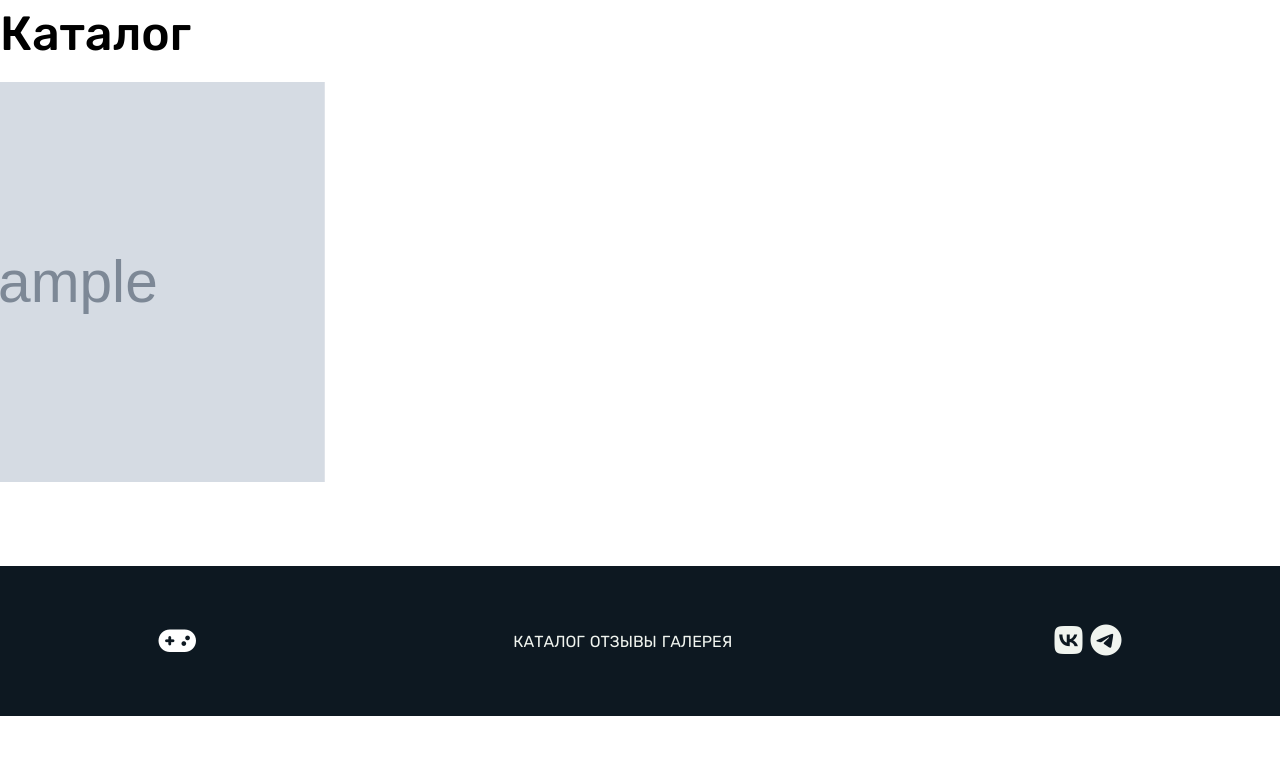
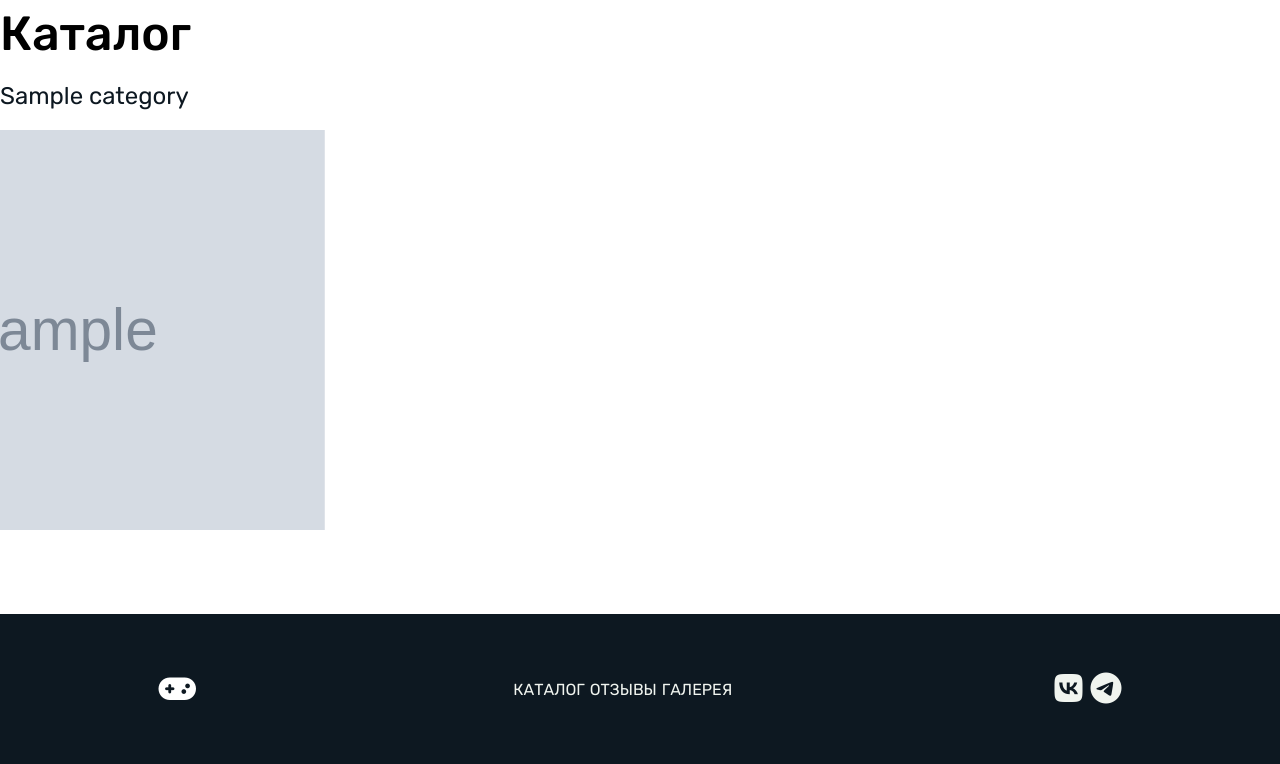
Before and after one commit to nlsnnn/playtopia_django, a Django app: page /catalog/ in a window 1280 px wide; the page is wider, and only the part inside the window is pictured. Shown: the part 75-839 px from the top of that part. Before the commit the page ends 791 px from the top of that part, so only its background shows below. Run offline with Django 4.2, Linux system fonts and the light colour scheme; tables that the repository leaves empty hold one stand-in row (values such as "Sample post"); grey boxes marked "Sample" are stand-in pictures.

Commit message:
add templatetags

```diff
--- a/playtopia/store/models.py
+++ b/playtopia/store/models.py
@@ -20,7 +20,7 @@ class Product(models.Model):
         return reverse('game', kwargs={'game_slug': self.slug})
 
     def __str__(self) -> str:
-        return self.title
+        return self.name
 
 
 class Category(models.Model):
@@ -28,7 +28,7 @@ class Category(models.Model):
     slug = models.SlugField(max_length=255, unique=True, db_index=True)
 
     def __str__(self) -> str:
-        return self.title
+        return self.name
 
 
 class Review(models.Model):
--- a/playtopia/store/static/store/style/style.css
+++ b/playtopia/store/static/store/style/style.css
@@ -436,6 +436,11 @@ section.box {
     display: flex;
     gap: 33px;
     margin-top: 20px;
+}
+
+.list a{
+    text-decoration: none;
+    color: var(--b_black);
 }
 
 .list li{
@@ -1012,3 +1017,7 @@ header.black{
     color: var(--b_white);
     background-color: #192a38;
 }
+
+.wrapperMain.dark-mode .list a{
+    color: var(--b_white);
+}
--- a/playtopia/store/templates/store/catalog.html
+++ b/playtopia/store/templates/store/catalog.html
@@ -1,8 +1,10 @@
 {% extends 'base.html' %}
+{% load store_tags %}
 
 {% block content %}
 <section class="catalog container">
     <h2>Каталог</h2>
+    {% show_categories %}
     <!-- <div class="list">
         <li data-filter=".All">Все</li>
         <li data-filter=".Popular">Самые популярные</li>
--- /dev/null
+++ b/playtopia/store/templates/store/list_categories.html
@@ -0,0 +1,9 @@
+<div class="list">
+    {% for cat in cats %}
+    {% if cat.id == cat_selected %}
+    <a href="{{ cat.get_absolute_url }}"><li>{{ cat }}</li></a>
+    {% else %}
+    <a href="{{ cat.get_absolute_url }}"><li>{{ cat }}</li></a>
+    {% endif %}
+    {% endfor %}
+</div>
--- /dev/null
+++ b/playtopia/store/templatetags/store_tags.py
@@ -0,0 +1,11 @@
+from django import template
+from django.db.models import Count
+
+from store.models import Category
+
+register = template.Library()
+
+@register.inclusion_tag('store/list_categories.html')
+def show_categories(cat_selected=1):
+    cats = Category.objects.annotate(total=Count('products')).filter(total__gt=0)
+    return {'cats': cats, 'cat_selected': cat_selected}
--- a/playtopia/store/urls.py
+++ b/playtopia/store/urls.py
@@ -5,6 +5,6 @@ from . import views
 urlpatterns = [
     path('', views.MainPage.as_view(), name='home'),
     path('catalog/', views.GamesList.as_view(), name='catalog'),
-    path('category/<slug:category_slug>', views.GamesList.as_view(), name='category'),
+    path('catalog/<slug:category_slug>', views.GamesList.as_view(), name='category'),
     path('game/<slug:game_slug>', views.ShowGame.as_view(), name='game'),
 ]
```
Also changed, not shown: playtopia/store/templatetags/__init__.py (added).
